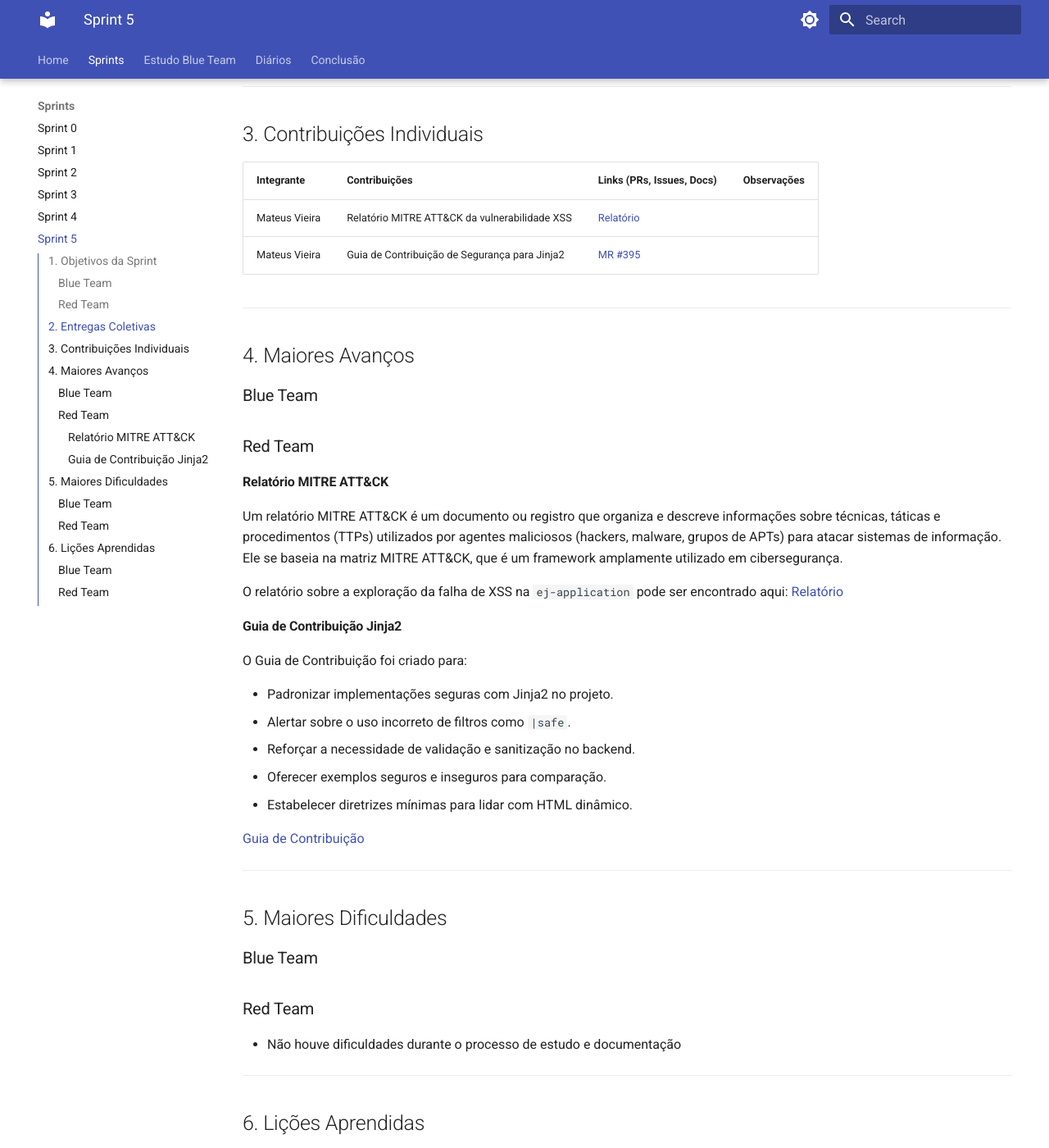
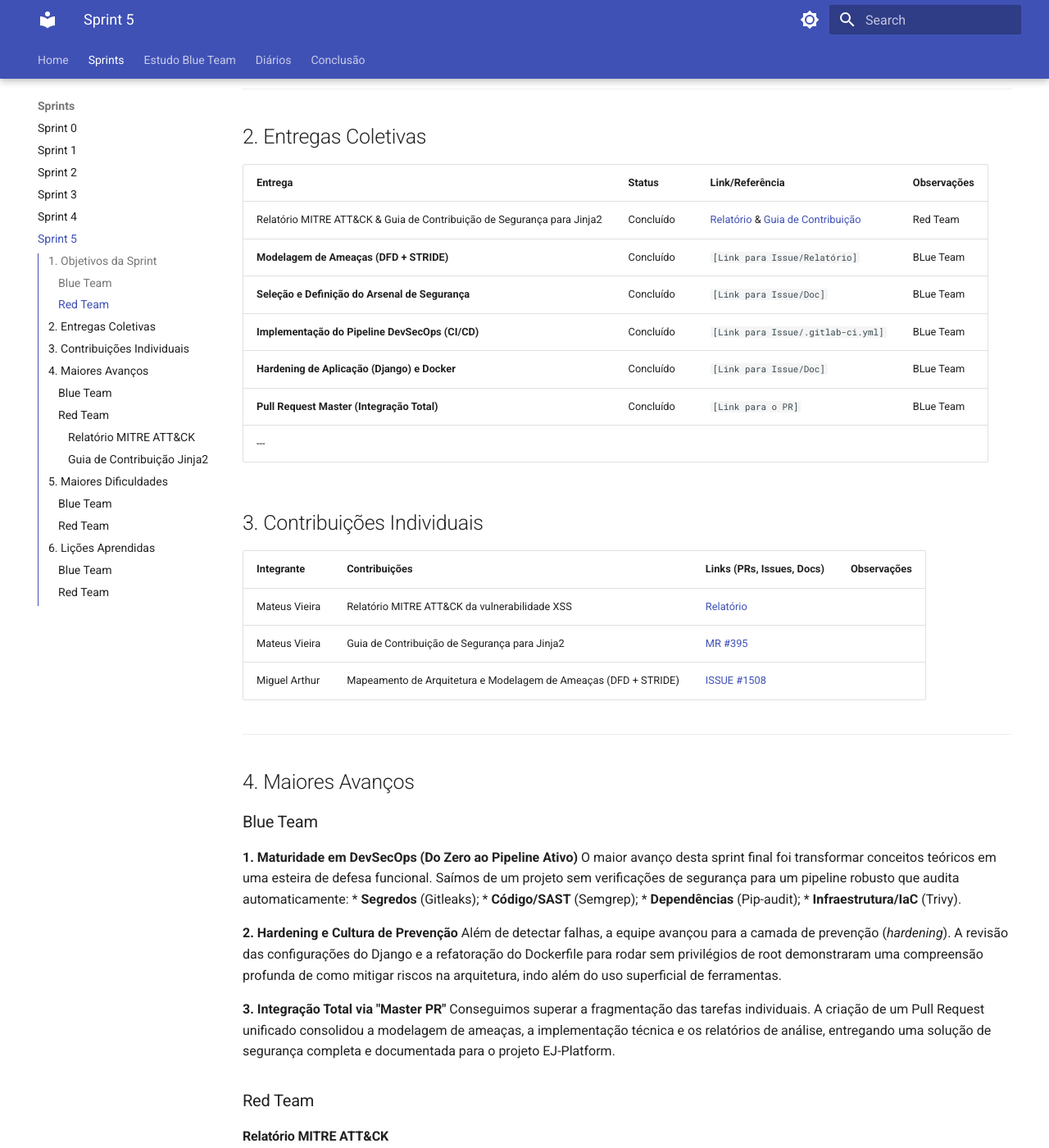
Before and after one commit to unbyytes/GCES, an MkDocs documentation site: the page built from docs/sprints/5.md, in a window 1280 px wide and 1400 px high, scrolled down 765 px. Shown: the whole window at 82% size. Built offline with MkDocs 1.6.1 and Material for MkDocs 9.7.7, drawn with Linux system fonts in a browser that asks for light colours; some of the changed text lies outside the part shown.

Commit message:
Blue Team: Documentando a parte do Blue Team

```diff
--- a/docs/sprints/5.md
+++ b/docs/sprints/5.md
@@ -12,6 +12,12 @@
 
 ### Blue Team
 
+**Consolidação da Estratégia de Defesa e Entrega Final (DevSecOps + Hardening)**
+
+* **Implementação Definitiva do Pipeline:** Integrar o arsenal de ferramentas selecionado (Gitleaks, Semgrep, Pip-audit, Trivy) no ambiente oficial de CI/CD, garantindo a execução automatizada dos testes de segurança.
+* **Endurecimento (Hardening):** Realizar a revisão crítica das configurações da aplicação (Django) e da infraestrutura (Docker), aplicando correções para reduzir a superfície de ataque e adequar o projeto às boas práticas de segurança.
+* **Análise e Governança:** Consolidar todos os artefatos de segurança gerados ao longo do semestre (Modelagem de Ameaças, Relatórios de Vulnerabilidades e Proposta de WAF) em uma entrega única e estruturada via Pull Request.
+
 ### Red Team
 
 - Produção de relatório no formato MITRE ATT&CK sobre XSS
@@ -21,10 +27,14 @@
 
 ## 2. Entregas Coletivas
 
-| Entrega                                           | Status       | Link/Referência                          | Observações                     |
-| ------------------------------------------------- | ------------ | ---------------------------------------- | ------------------------------- |
-| Relatório MITRE ATT&CK & Guia de Contribuição de Segurança para Jinja2 | Concluído    | [Relatório](/docs/diarios/221008703/mitre-xss.md) & [Guia de Contribuição](https://gitlab.com/pencillabs/ej/ej-application/-/merge_requests/395) | |
-
+| Entrega | Status | Link/Referência | Observações |
+| :--- | :--- | :--- | :--- |
+| Relatório MITRE ATT&CK & Guia de Contribuição de Segurança para Jinja2 | Concluído | [Relatório](/docs/diarios/221008703/mitre-xss.md) & [Guia de Contribuição](https://gitlab.com/pencillabs/ej/ej-application/-/merge_requests/395) | Red Team |
+| **Modelagem de Ameaças (DFD + STRIDE)** | Concluído | `[Link para Issue/Relatório]` | BLue Team |
+| **Seleção e Definição do Arsenal de Segurança** | Concluído | `[Link para Issue/Doc]` | BLue Team |
+| **Implementação do Pipeline DevSecOps (CI/CD)** | Concluído | `[Link para Issue/.gitlab-ci.yml]` | BLue Team |
+| **Hardening de Aplicação (Django) e Docker** | Concluído | `[Link para Issue/Doc]` | BLue Team |
+| **Pull Request Master (Integração Total)** | Concluído | `[Link para o PR]` | BLue Team |
 ---
 
 ## 3. Contribuições Individuais
@@ -33,12 +43,27 @@
 | ------------- | ----------------------------------------------------- | --------------------------------------------- | ----------- |
 | Mateus Vieira | Relatório MITRE ATT&CK da vulnerabilidade XSS         | [Relatório](/docs/diarios/221008703/mitre-xss.md)    |  |
 | Mateus Vieira | Guia de Contribuição de Segurança para Jinja2         | [MR #395](https://gitlab.com/pencillabs/ej/ej-application/-/merge_requests/395)    |  |
+| Miguel Arthur | Mapeamento de Arquitetura e Modelagem de Ameaças (DFD + STRIDE)        | [ISSUE #1508](gitlab.com/pencillabs/ej/ej-application/-/issues?show=eyJpaWQiOiIxNTA4IiwiZnVsbF9wYXRoIjoicGVuY2lsbGFicy9lai9lai1hcHBsaWNhdGlvbiIsImlkIjoxNzc4OTc5MjJ9)    |  |
+
 
 ---
 
 ## 4. Maiores Avanços
 
 ### Blue Team
+
+**1. Maturidade em DevSecOps (Do Zero ao Pipeline Ativo)**
+O maior avanço desta sprint final foi transformar conceitos teóricos em uma esteira de defesa funcional. Saímos de um projeto sem verificações de segurança para um pipeline robusto que audita automaticamente:
+* **Segredos** (Gitleaks);
+* **Código/SAST** (Semgrep);
+* **Dependências** (Pip-audit);
+* **Infraestrutura/IaC** (Trivy).
+
+**2. Hardening e Cultura de Prevenção**
+Além de detectar falhas, a equipe avançou para a camada de prevenção (*hardening*). A revisão das configurações do Django e a refatoração do Dockerfile para rodar sem privilégios de root demonstraram uma compreensão profunda de como mitigar riscos na arquitetura, indo além do uso superficial de ferramentas.
+
+**3. Integração Total via "Master PR"**
+Conseguimos superar a fragmentação das tarefas individuais. A criação de um Pull Request unificado consolidou a modelagem de ameaças, a implementação técnica e os relatórios de análise, entregando uma solução de segurança completa e documentada para o projeto EJ-Platform.
 
 ### Red Team
 
@@ -66,6 +91,12 @@ O Guia de Contribuição foi criado para:
 
 ### Blue Team
 
+* **Hardening em Aplicação Existente:** Aplicar configurações de segurança estritas (como desativar `DEBUG` ou alterar permissões de usuário no Docker) gerou conflitos de compatibilidade, exigindo testes manuais para não quebrar funcionalidades do sistema.
+
+* **Gestão de Falsos Positivos:** A ferramenta de análise de dependências (`pip-audit`) apontou diversas vulnerabilidades em pacotes antigos, exigindo um esforço significativo de triagem manual para distinguir riscos reais de alertas não exploráveis.
+
+* **Consolidação de Artefatos:** Unificar entregas de naturezas muito distintas — diagramas visuais (DFD), código de pipeline (YAML) e relatórios de texto — em um único Pull Request coeso e organizado foi um desafio de documentação.
+*
 ### Red Team
 
 - Não houve dificuldades durante o processo de estudo e documentação
@@ -76,6 +107,12 @@ O Guia de Contribuição foi criado para:
 
 ### Blue Team
 
+* **Segurança como Código (IaC):** Aprendemos que a segurança não se limita ao código da aplicação; as configurações de infraestrutura (`Dockerfile`) e do framework (`settings.py`) são vetores críticos que exigem versionamento e auditoria contínua.
+
+* **O Valor do Shift-Left:** A implementação do pipeline confirmou que identificar vulnerabilidades (como chaves vazadas) no momento do *push* é muito mais eficiente e menos custoso do que tentar remediar problemas em um software já construído.
+
+* **Documentação é Governança:** A necessidade de unificar o trabalho no PR final reforçou que, em segurança, a documentação técnica (por que escolhemos tal ferramenta, como mitigamos tal risco) é tão importante quanto a própria implementação para garantir a continuidade do projeto.
+
 ### Red Team
 
 - Uso do MITRE ATT&CK para estruturar relatórios de vulnerabilidades
```
